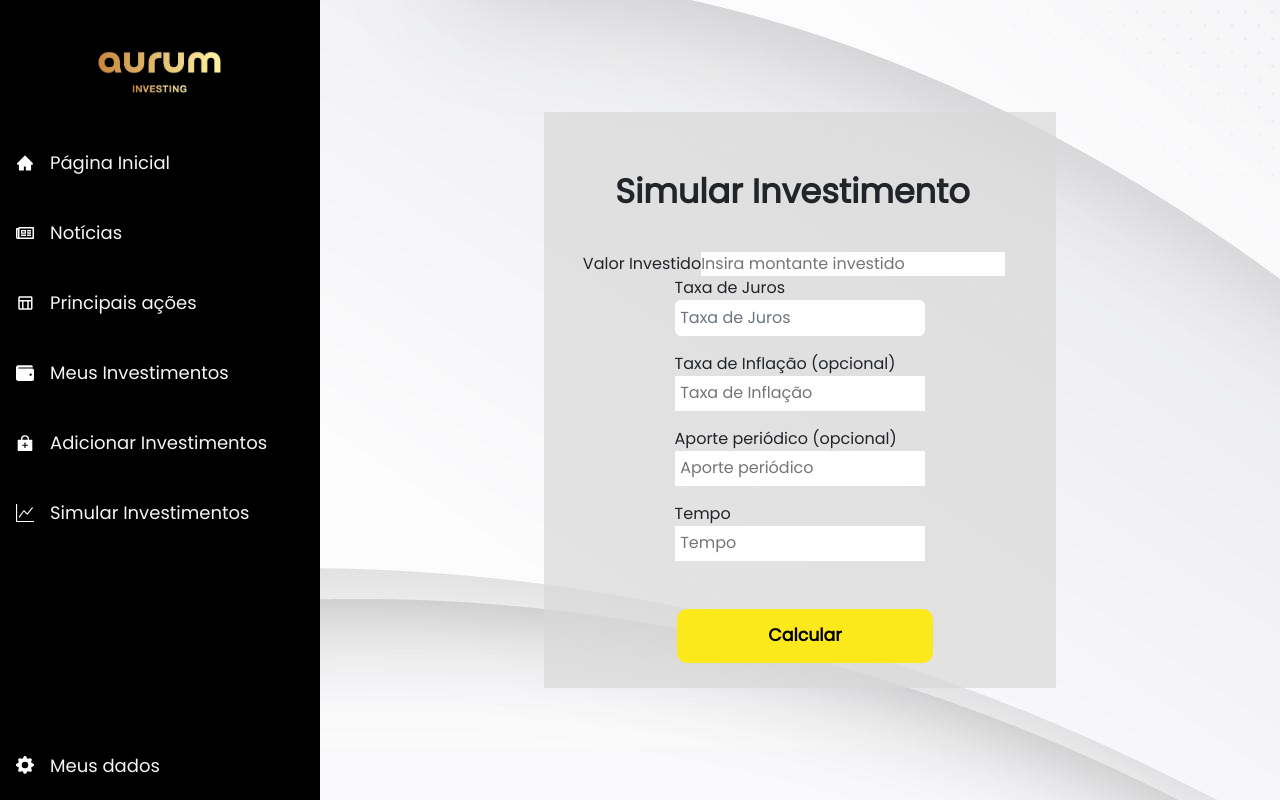
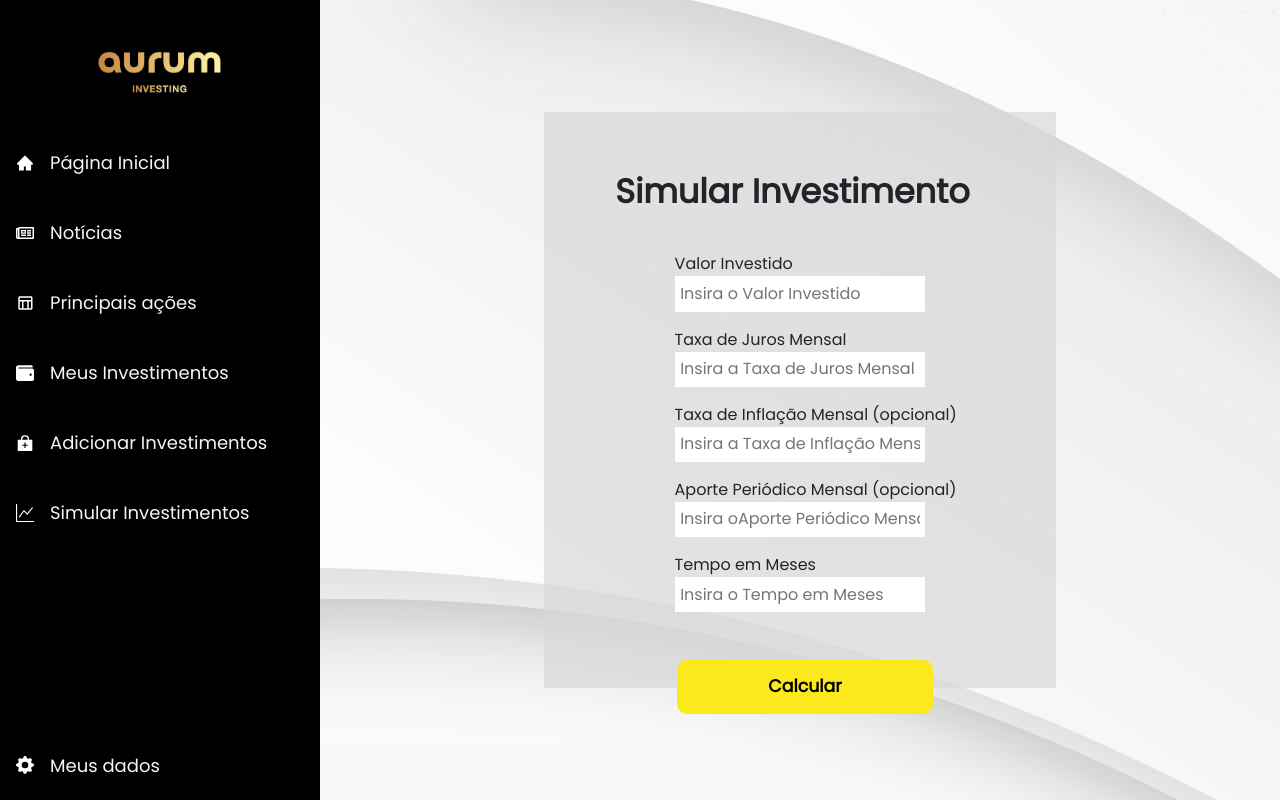
Before and after one commit to joaopflausino/Aurum-Front, a React (Create React App) app: page /si in a window 1280 px wide. Built offline with nearby package versions, Linux system fonts and the light colour scheme.

Commit message:
Update Simular_investimentos.js

```diff
--- a/src/pages/simulate-investment/Simular_investimentos.js
+++ b/src/pages/simulate-investment/Simular_investimentos.js
@@ -50,36 +50,48 @@ function SI() {
           <div className="container-si">
             <h3 className="h3-si">Simular Investimento</h3>
 
-            <div className="texto-e-input-si-first">
+            <div className="texto-e-input-si">
               <label for="valor-investido">Valor Investido</label>
-              <input id="valorinvestido" type="text" name="valorinvestido" placeholder="Insira montante investido" />
-            </div>
-
-            <div className="texto-e-input-si">
-              <label for="taxa-juros">Taxa de Juros</label>
               <div className="checkbox-e-texto-si">
-                <Input id="taxajuros" type="text" name="taxajuros" placeholder="Taxa de Juros" />
+                <input id="valorinvestido" type="text" name="valorinvestido" placeholder="Insira o Valor Investido" />
               </div>
             </div>
 
             <div className="texto-e-input-si">
-              <label for="taxa-inflacao">Taxa de Inflação (opcional)</label>
+              <label for="taxa-juros">Taxa de Juros Mensal</label>
               <div className="checkbox-e-texto-si">
-                <input id="taxainflacao" type="text" name="taxainflacao" placeholder="Taxa de Inflação" />
+                <input id="taxajuros" type="text" name="taxajuros" placeholder="Insira a Taxa de Juros Mensal" />
               </div>
             </div>
 
             <div className="texto-e-input-si">
-              <label for="aporte-periodico">Aporte periódico (opcional)</label>
+              <label for="taxa-inflacao">Taxa de Inflação Mensal (opcional)</label>
               <div className="checkbox-e-texto-si">
-                <input id="aporteperiodico" type="text" name="aporteperiodico" placeholder="Aporte periódico" />
+                <input
+                  id="taxainflacao"
+                  type="text"
+                  name="taxainflacao"
+                  placeholder="Insira a Taxa de Inflação Mensal"
+                />
               </div>
             </div>
 
             <div className="texto-e-input-si">
-              <label for="tempo">Tempo</label>
+              <label for="aporte-periodico">Aporte Periódico Mensal (opcional)</label>
               <div className="checkbox-e-texto-si">
-                <input id="tempo" type="text" name="tempo" placeholder="Tempo" />
+                <input
+                  id="aporteperiodico"
+                  type="text"
+                  name="aporteperiodico"
+                  placeholder="Insira oAporte Periódico Mensal"
+                />
+              </div>
+            </div>
+
+            <div className="texto-e-input-si">
+              <label for="tempo">Tempo em Meses</label>
+              <div className="checkbox-e-texto-si">
+                <input id="tempo" type="text" name="tempo" placeholder="Insira o Tempo em Meses" />
               </div>
             </div>
 
```
